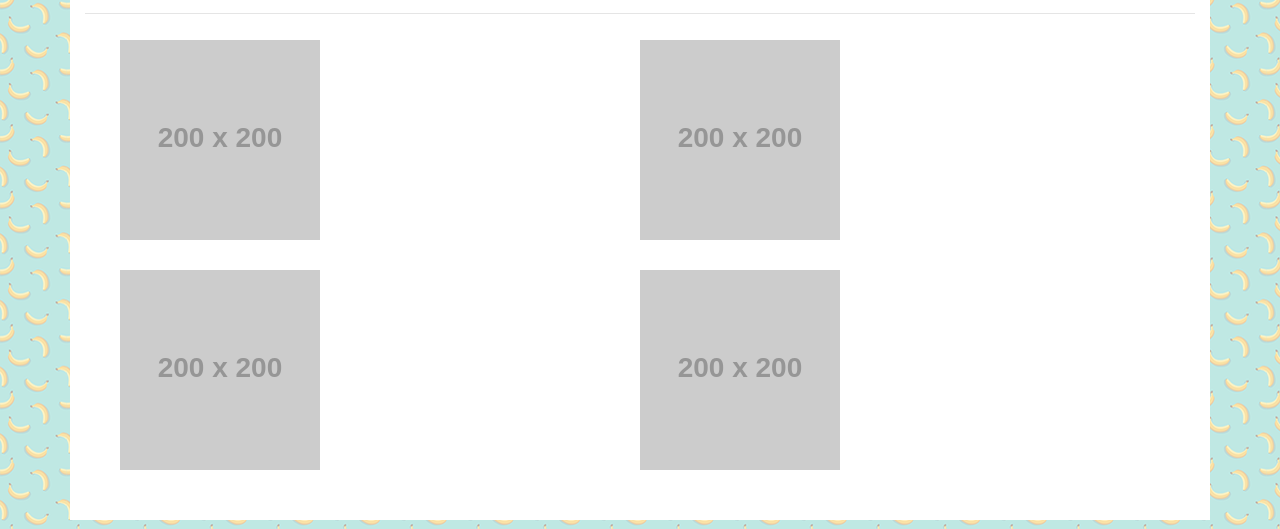
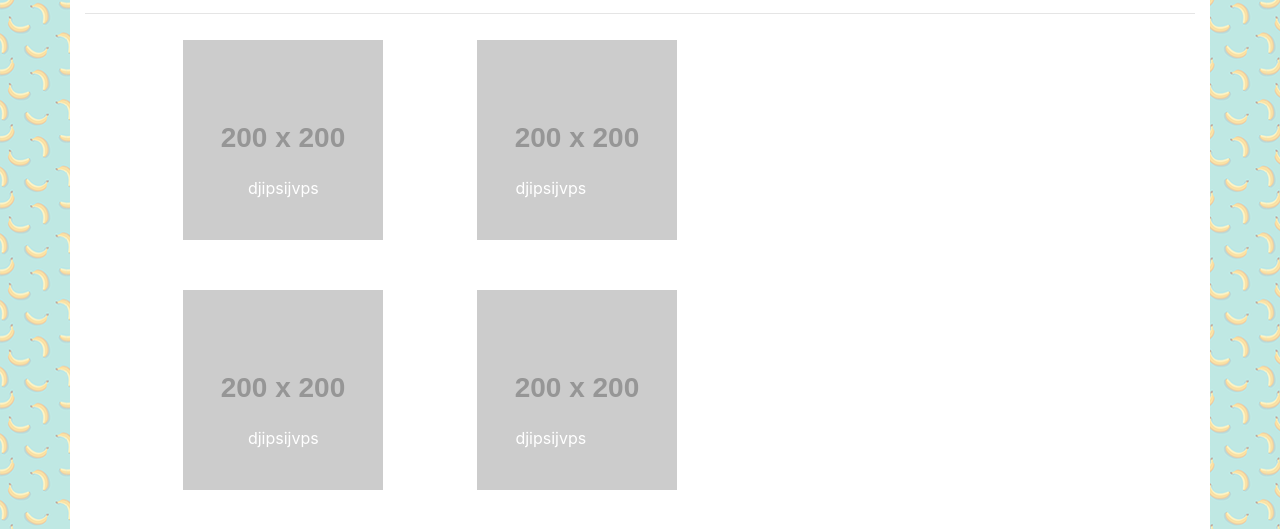
Before and after one commit to mbolters/Bootstrap-Portfolio, a plain HTML site: page portfolio.html in a window 1280 px wide. Shown: the part 271-800 px from the top of the page. Drawn offline with nearby package versions, Linux system fonts and the light colour scheme; placeholder pictures from the web are drawn by us.

Commit message:
add image placeholders and text placeholders for portfolio

```diff
--- a/Assets/CSS/style.css
+++ b/Assets/CSS/style.css
@@ -27,28 +27,21 @@ ul {
     font-size: 20px;
 }
 footer{
+    position: fixed;
     width: 100%;
     height: 60px;
-    text-align: center;
-    position: fixed;
-    z-index: 1000;
-    height: 50px;
+    background-color: #666666;
     color:white;
     Border-top: solid 5px #4aaaa5;
     bottom:0%;
     line-height: 35px;
-    background-color: #666666;
+    text-align: center;
+    z-index: 1000;
 }
-
 .row {
     margin: 10px;
     padding: 10px;
 }
-
-#row1 {
-    margin-bottom: 10px;
-    margin-top: 5px;
-}
-#row2 {
+.portbox {
     margin-bottom: 20px;
 }
--- a/portfolio.html
+++ b/portfolio.html
@@ -24,20 +24,36 @@
         <h1>Portfolio</h1>
         </div>
         <hr>
-        <div class="row" id= "row1">
-          <div class="col-lg-4 col-md-4 col-sm-6 imagebox">
-            <img src="http://www.placehold.it/200x200">
+        <div class="row" >
+          <div class="col-lg-4 col-md-4 col-sm-6 portbox">
+            <div class= "text-center">
+              <img src="http://www.placehold.it/200x200" class= "img-responsive">
+                <div class="carousel-caption">
+                  djipsijvps
+                </div>
+            </div>
           </div>
-            <div class ="col-lg-2 col-md-1 col-sm-6 imagebox"></div>
-              <img src="http://www.placehold.it/200x200">
+            <div class ="col-lg-2 col-md-1 col-sm-6 portbox text-center">
+              <img src="http://www.placehold.it/200x200"class= "img-responsive">
+              <div class="carousel-caption">
+                djipsijvps
+              </div>
+            </div>
         </div>
 
-        <div class="row" id= "row2">
-          <div class="col-lg-4 col-md-4 col-sm-6 imagebox">
-            <img src="http://www.placehold.it/200x200">
+        <div class="row">
+          <div class="col-lg-4 col-md-4 col-sm-6 portbox text-center">
+            <img src="http://www.placehold.it/200x200"class= "img-responsive">
+            <div class="carousel-caption">
+              djipsijvps
+            </div>
           </div>
-            <div class ="col-lg-2 col-md-1 col-sm-6 imagebox"></div>
-              <img src="http://www.placehold.it/200x200">
+            <div class ="col-lg-2 col-md-1 col-sm-6 portbox text-center">
+              <img src="http://www.placehold.it/200x200"class= "img-responsive">
+              <div class="carousel-caption">
+                djipsijvps
+              </div>
+            </div>
         </div>
 
 
```
